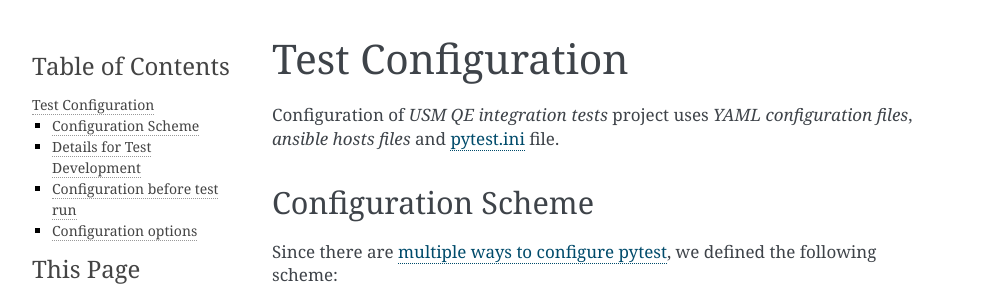
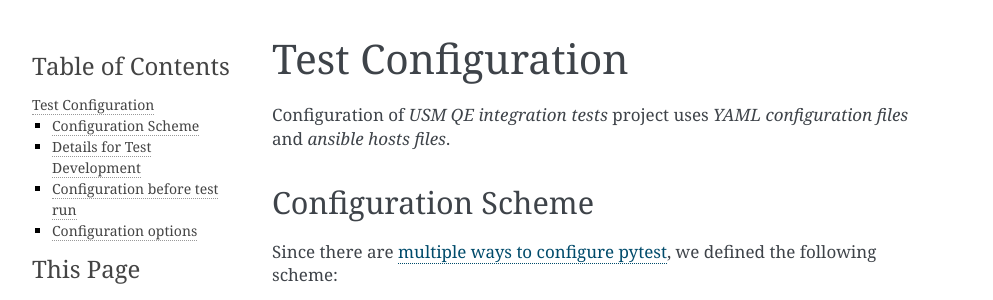
Before and after one commit to usmqe/usmqe-tests, a Sphinx documentation site: the page built from docs/test_configuration.rst, in a window 1280 px wide. Shown: the top 300 px of the page, without its empty margins (148-1141 px from the left). Built offline with Sphinx 7.4.7, drawn with Linux system fonts in a browser that asks for light colours.

Commit message:
drop pytest.ini reference

```diff
--- a/docs/test_configuration.rst
+++ b/docs/test_configuration.rst
@@ -3,7 +3,7 @@
 ====================
 
 Configuration of *USM QE integration tests* project uses `YAML configuration
-files`, `ansible hosts files` and `pytest.ini`_ file.
+files` and `ansible hosts files`.
 
 Configuration Scheme
 ====================
```
